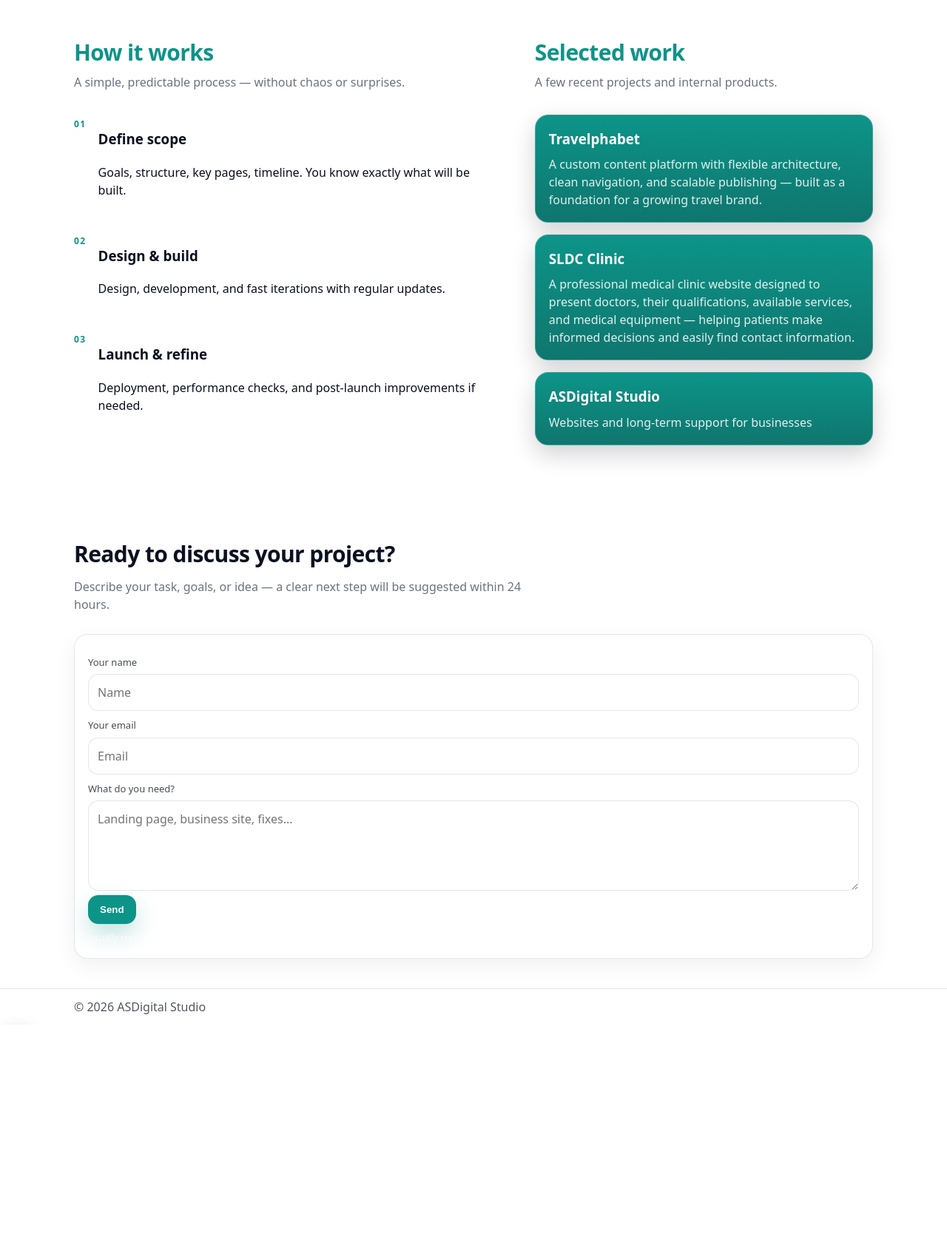
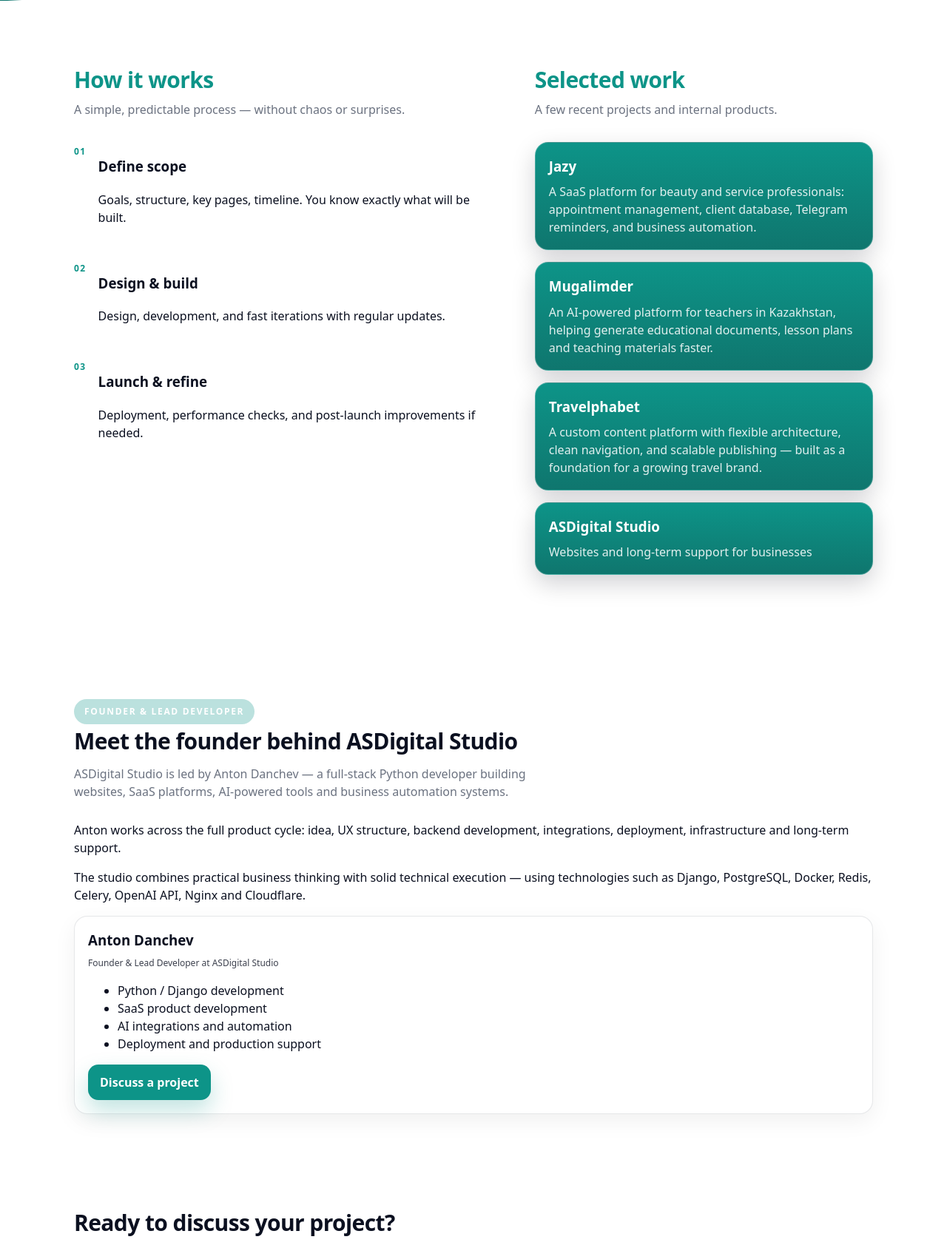
Before and after one commit to asdanchev/asdigital-portfolio, a Django app: page / in a window 1280 px wide. Shown: the part 1666-3353 px from the top of the page at 74% size. Before the commit the page ends 3037 px from the top, so only its background shows below. Run offline with Django 5.2, Linux system fonts and the light colour scheme.

Commit message:
Update homepage positioning and founder section

```diff
--- a/templates/base.html
+++ b/templates/base.html
@@ -30,5 +30,4 @@
 </a>
 <script src="{% static 'js/ui.js' %}"></script>
 </body>
-</body>
 </html>
--- a/templates/portfolio/index.html
+++ b/templates/portfolio/index.html
@@ -27,11 +27,11 @@
     <div class="hero-copy">
       <div class="kicker">CUSTOM WEBSITES • DIGITAL SOLUTIONS</div>
 
-      <h1>A digital product should work as a sales tool</h1>
+      <h1>Websites, SaaS products and AI-powered tools for growing businesses</h1>
 
       <p class="lead">
-        Not just exist online — but drive real inquiries through clear structure,
-        fast loading, and thoughtful digital design.
+        We design and build fast, clear and business-focused digital products —
+        from landing pages and company websites to custom web applications and automation tools.
       </p>
 
       <div class="cta">
@@ -160,6 +160,23 @@
       <p class="sub">A few recent projects and internal products.</p>
 
       <div class="work-list">
+
+        <a class="card link" href="https://jazy.kz" target="_blank" rel="noopener">
+          <h3>Jazy</h3>
+          <p>
+            A SaaS platform for beauty and service professionals: appointment management,
+            client database, Telegram reminders, and business automation.
+          </p>
+        </a>
+
+        <a class="card link" href="https://mugalimder.kz" target="_blank" rel="noopener">
+          <h3>Mugalimder</h3>
+          <p>
+            An AI-powered platform for teachers in Kazakhstan, helping generate educational documents,
+            lesson plans and teaching materials faster.
+          </p>
+        </a>
+
         <a class="card link" href="https://travelphabet.com" target="_blank" rel="noopener">
           <h3>Travelphabet</h3>
           <p>
@@ -168,19 +185,49 @@
           </p>
         </a>
 
-        <a class="card link" href="https://sldc.kz" target="_blank" rel="noopener">
-          <h3>SLDC Clinic</h3>
-          <p>
-            A professional medical clinic website designed to present doctors, their qualifications, available services,
-            and medical equipment — helping patients make informed decisions and easily find contact information.
-          </p>
-        </a>
-
         <div class="card">
           <h3>ASDigital Studio</h3>
           <p>Websites and long-term support for businesses</p>
         </div>
       </div>
+    </div>
+  </div>
+</section>
+
+<section class="section section-accent founder-section" id="founder">
+  <div class="wrap founder-grid">
+    <div>
+      <div class="kicker">FOUNDER & LEAD DEVELOPER</div>
+      <h2>Meet the founder behind ASDigital Studio</h2>
+      <p class="sub">
+        ASDigital Studio is led by Anton Danchev — a full-stack Python developer
+        building websites, SaaS platforms, AI-powered tools and business automation systems.
+      </p>
+
+      <p>
+        Anton works across the full product cycle: idea, UX structure, backend development,
+        integrations, deployment, infrastructure and long-term support.
+      </p>
+
+      <p>
+        The studio combines practical business thinking with solid technical execution —
+        using technologies such as Django, PostgreSQL, Docker, Redis, Celery, OpenAI API,
+        Nginx and Cloudflare.
+      </p>
+    </div>
+
+    <div class="card founder-card">
+      <h3>Anton Danchev</h3>
+      <p class="small">Founder & Lead Developer at ASDigital Studio</p>
+
+      <ul>
+        <li>Python / Django development</li>
+        <li>SaaS product development</li>
+        <li>AI integrations and automation</li>
+        <li>Deployment and production support</li>
+      </ul>
+
+      <a class="btn btn-primary" href="#contact">Discuss a project</a>
     </div>
   </div>
 </section>
```
